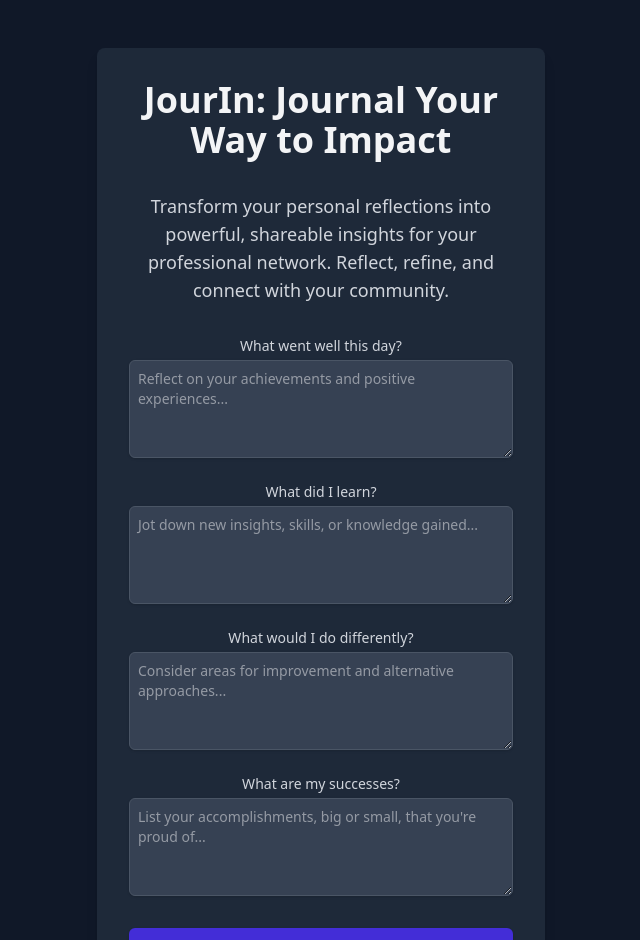
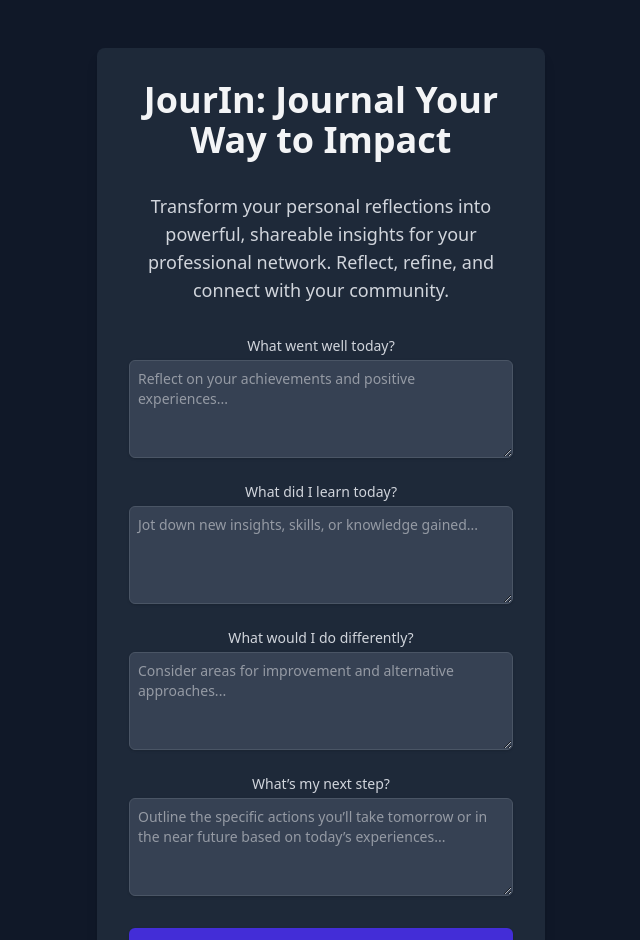
Before and after one commit to RuslanTsykaliak/JourIn, a Next.js app: page / in a window 1280 px wide. Shown: the top 940 px of the page, without its empty margins (319-959 px from the left). Built offline with nearby package versions, Linux system fonts and the light colour scheme.

Commit message:
what's next

```diff
--- a/app/components/generatePostPromptButton.tsx
+++ b/app/components/generatePostPromptButton.tsx
@@ -1,8 +1,8 @@
 // app/components/generatePostPromptButton.tsx
 "use client";
 
-import React from 'react';
-import { generatePromptText } from '../utils/generatePromptText';
+import React from "react";
+import { generatePromptText } from "../utils/generatePromptText";
 import { JournalEntries } from '../types';
 
 interface GeneratePostPromptButtonProps {
@@ -11,7 +11,6 @@ interface GeneratePostPromptButtonProps {
 }
 
 export default function GeneratePostPromptButton({ journalEntries, onGeneratePrompt }: GeneratePostPromptButtonProps) {
-
   const handleGenerateClick = () => {
     try {
       const prompt = generatePromptText(journalEntries);
--- a/app/components/journalHistorySection.tsx
+++ b/app/components/journalHistorySection.tsx
@@ -54,8 +54,8 @@ ${entry.whatILearned}
 What I would do differently today:
 ${entry.whatWouldDoDifferently}
 
-My successes today:
-${entry.mySuccesses}
+My next step:
+${entry.nextStep}
 `).join('\n\n');
 
     try {
@@ -69,7 +69,7 @@ ${entry.mySuccesses}
   };
 
   const copyPastEntryPromptToClipboard = async (entry: JournalEntryWithTimestamp) => {
-    const promptToCopy = generatePromptText(entry);
+    const promptToCopy = generatePromptText(entry,);
     try {
       await navigator.clipboard.writeText(promptToCopy);
       setCopyPastEntryPromptSuccess(entry.timestamp);
@@ -91,8 +91,8 @@ ${entry.whatILearned}
 What I would do differently today:
 ${entry.whatWouldDoDifferently}
 
-My successes today:
-${entry.mySuccesses}
+My next step:
+${entry.nextStep}
 `;
     try {
       await navigator.clipboard.writeText(textToCopy);
@@ -147,7 +147,7 @@ ${entry.mySuccesses}
                 <span className="font-medium">What I would do differently today:</span> {entry.whatWouldDoDifferently}
               </p>
               <p className="text-sm text-gray-300">
-                <span className="font-medium">My successes today:</span> {entry.mySuccesses}
+                <span className="font-medium">My next step:</span> {entry.nextStep}
               </p>
             </div>
           ))}
--- a/app/components/journalingForm.tsx
+++ b/app/components/journalingForm.tsx
@@ -7,7 +7,7 @@ interface JournalEntries {
   whatWentWell: string;
   whatILearned: string;
   whatWouldDoDifferently: string;
-  mySuccesses: string;
+  nextStep: string;
 }
 
 interface JournalingFormProps {
@@ -30,7 +30,7 @@ export default function JournalingForm({ journalEntries, onJournalEntriesChange
       <form className="space-y-6">
         <div>
           <label htmlFor="whatWentWell" className="block text-sm font-medium text-gray-300">
-            What went well this day?
+            What went well today?
           </label>
           <div className="mt-1">
             <textarea
@@ -47,7 +47,7 @@ export default function JournalingForm({ journalEntries, onJournalEntriesChange
 
         <div>
           <label htmlFor="whatILearned" className="block text-sm font-medium text-gray-300">
-            What did I learn?
+            What did I learn today?
           </label>
           <div className="mt-1">
             <textarea
@@ -80,17 +80,17 @@ export default function JournalingForm({ journalEntries, onJournalEntriesChange
         </div>
 
         <div>
-          <label htmlFor="mySuccesses" className="block text-sm font-medium text-gray-300">
-            What are my successes?
+          <label htmlFor="nextStep" className="block text-sm font-medium text-gray-300">
+            What’s my next step?
           </label>
           <div className="mt-1">
             <textarea
-              id="mySuccesses"
-              name="mySuccesses"
+              id="nextStep"
+              name="nextStep"
               rows={4}
               className="shadow-sm focus:ring-indigo-500 focus:border-indigo-500 mt-1 block w-full sm:text-sm border border-gray-600 rounded-md p-2 bg-gray-700 text-gray-100"
-              placeholder="List your accomplishments, big or small, that you're proud of..."
-              value={journalEntries.mySuccesses}
+              placeholder="Outline the specific actions you’ll take tomorrow or in the near future based on today’s experiences..."
+              value={journalEntries.nextStep}
               onChange={handleChange}
             ></textarea>
           </div>
--- a/app/components/promptInputSection.tsx
+++ b/app/components/promptInputSection.tsx
@@ -17,7 +17,7 @@ export default function PromptInputSection({ onPromptGenerated }: PromptInputSec
     whatWentWell: '',
     whatILearned: '',
     whatWouldDoDifferently: '',
-    mySuccesses: '',
+    nextStep: '',
   });
 
   // --- Local Storage: Load on Mount ---
@@ -33,15 +33,12 @@ export default function PromptInputSection({ onPromptGenerated }: PromptInputSec
     }
   }, []);
 
-  // Define the save function outside of useCallback to make its dependencies clear
-  const saveJournalEntriesToLocalStorage = (entries: JournalEntries) => {
-    localStorage.setItem('jourin_current_draft', JSON.stringify(entries));
-  };
-
   // --- Local Storage: Debounced Save Current Draft ---
   const debouncedSaveDraft = useCallback(
-    debounce(saveJournalEntriesToLocalStorage, 500),
-    [] // No dependencies needed here as saveJournalEntriesToLocalStorage is stable
+    debounce((entries: JournalEntries) => {
+      localStorage.setItem('jourin_current_draft', JSON.stringify(entries));
+    }, 500),
+    [] // No dependencies needed here as the function is inline
   );
 
   useEffect(() => {
@@ -62,7 +59,7 @@ export default function PromptInputSection({ onPromptGenerated }: PromptInputSec
       whatWentWell: '',
       whatILearned: '',
       whatWouldDoDifferently: '',
-      mySuccesses: '',
+      nextStep: '',
     });
     localStorage.removeItem('jourin_current_draft');
   };
--- a/app/types.ts
+++ b/app/types.ts
@@ -4,7 +4,7 @@ export interface JournalEntries {
   whatWentWell: string;
   whatILearned: string;
   whatWouldDoDifferently: string;
-  mySuccesses: string;
+  nextStep: string;
 }
 
 export interface JournalEntryWithTimestamp extends JournalEntries {
--- a/app/utils/generatePromptText.ts
+++ b/app/utils/generatePromptText.ts
@@ -3,18 +3,18 @@
 import { JournalEntries } from "../types";
 
 export const generatePromptText = (entries: JournalEntries): string => {
-  if (!entries.whatWentWell && !entries.whatILearned && !entries.whatWouldDoDifferently && !entries.mySuccesses) {
+  if (!entries.whatWentWell && !entries.whatILearned && !entries.whatWouldDoDifferently && !entries.nextStep) {
     throw new Error("Please fill out at least one journal entry to generate a prompt.");
   }
 
   return `
-    Based on the following journal entries, please generate a professional and engaging LinkedIn post.
+    Based on my daily journal entries below, please generate a professional and engaging LinkedIn post.
 
     The post should be a complete, seamless text, ready to be published. It should implicitly follow a "Hook → Body → CTA" structure, but do not label the sections.
 
     Tone: Reflective, inspiring, and professional. Write as if sharing a personal growth moment with fellow professionals.
 
-    **Crucially, end the post with 3-5 relevant and popular hashtags related to professional growth, reflection, or the topics in the journal entries.**
+    Crucially, end the post with 3-5 relevant and popular hashtags related to professional growth, reflection, or the topics in the journal entries.
 
     Ensure:
     - The post flows naturally as a single piece of text.
@@ -24,15 +24,15 @@ export const generatePromptText = (entries: JournalEntries): string => {
     - The post is clear and engaging, with short paragraphs and line breaks.
     - Length: Around 40–120 words (excluding hashtags).
 
-    Here are the journal entries:
+    Here are my journal entries for today:
 
-    What went well: ${entries.whatWentWell}
+    What went well today: ${entries.whatWentWell}
 
-    What I learned: ${entries.whatILearned}
+    What I learned today: ${entries.whatILearned}
 
     What I would do differently: ${entries.whatWouldDoDifferently}
 
-    My successes: ${entries.mySuccesses}
+    My next step: ${entries.nextStep}
 
     ---
     LinkedIn Post Structure Guidelines:
```
Also changed, not shown: app/page.tsx (line endings or trailing spaces), 1 other file (tests, documents, lock files or other folders).
